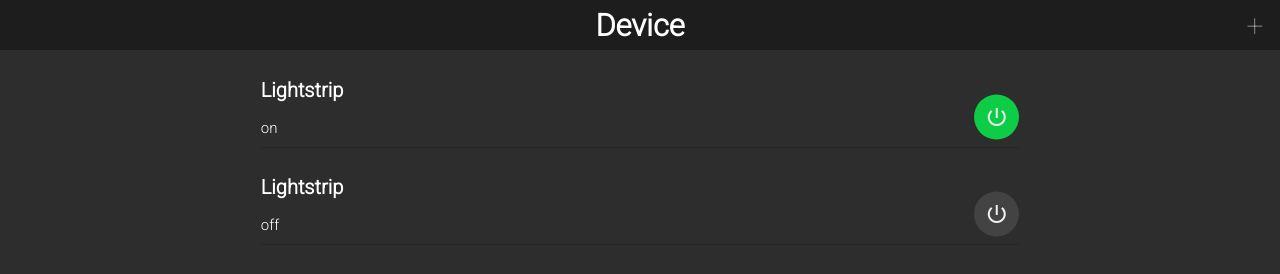
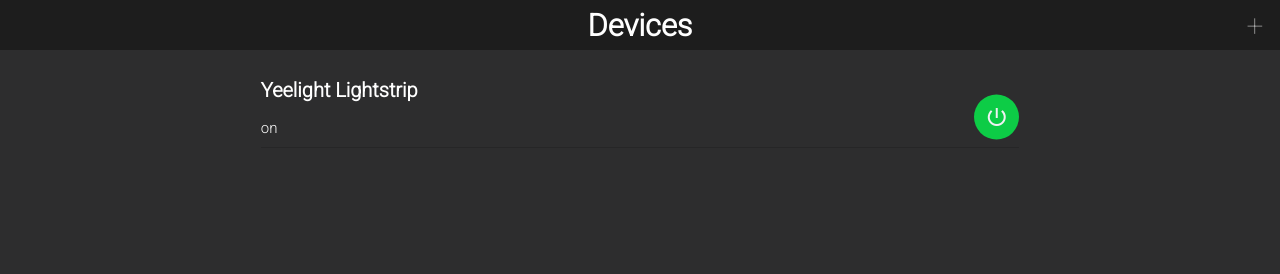
Before and after one commit to sn4k3ch4rm3r/Yeelight-Desktop, a plain HTML site: page web/dashboard.html in a window 1280 px wide. Drawn offline with Linux system fonts and the light colour scheme.

Commit message:
Load device list from JS

```diff
--- a/web/dashboard.html
+++ b/web/dashboard.html
@@ -13,7 +13,7 @@
 	<div id="dashboard-container">
 		<div id="header">
 			<h1>
-				Device
+				Devices
 			</h1>
 			<div id="add">
 				<p>
@@ -22,40 +22,9 @@
 			</div>
 		</div>
 		<div id="device-list">
-			<!-- <div id="no-devices">
-				<p>No devices found.</p>
-			</div> -->
 
-			<div class="device">
-				<h2 class="name">
-					Lightstrip
-				</h2>
-				<p "is-on">
-					on
-				</p>
-				<div class="dashboard-power on">
-					<span class="material-icons">
-						power_settings_new
-					</span>
-				</div>
-				<hr>
-			</div>
-
-			<div class="device">
-				<h2 class="name">
-					Lightstrip
-				</h2>
-				<p "is-on">
-					off
-				</p>
-				<div class="dashboard-power">
-					<span class="material-icons">
-						power_settings_new
-					</span>
-				</div>
-				<hr>
-			</div>
 		</div>
 	</div>
+	<script src="dashboard.js"></script>
 </body>
 </html>
--- /dev/null
+++ b/web/dashboard.js
@@ -0,0 +1,35 @@
+lights = [
+	{
+		'state': 'on',
+		'name' : 'Yeelight Lightstrip',
+	},
+	// {
+	// 	'state': 'off',
+	// 	'name' : 'Bedside strip',
+	// }
+]
+var deviceList = document.getElementById('device-list');
+if (lights.length > 0) {
+	lights.forEach(light => {
+		var device = document.createElement('div');
+		device.innerHTML = `<h2 class="name">\
+								${light.name}\
+							</h2>\
+							<p "is-on">\
+								${light.state}\
+							</p>\
+							<div class="dashboard-power ${light.state}">\
+								<span class="material-icons">\
+									power_settings_new\
+								</span>\
+							</div>\
+							<hr>`;
+		device.className = 'device'
+		deviceList.appendChild(device);
+	});
+}
+else {
+	deviceList.innerHTML = '<div id="no-devices">\
+								<p>No devices found.</p>\
+							</div>'
+}
```
